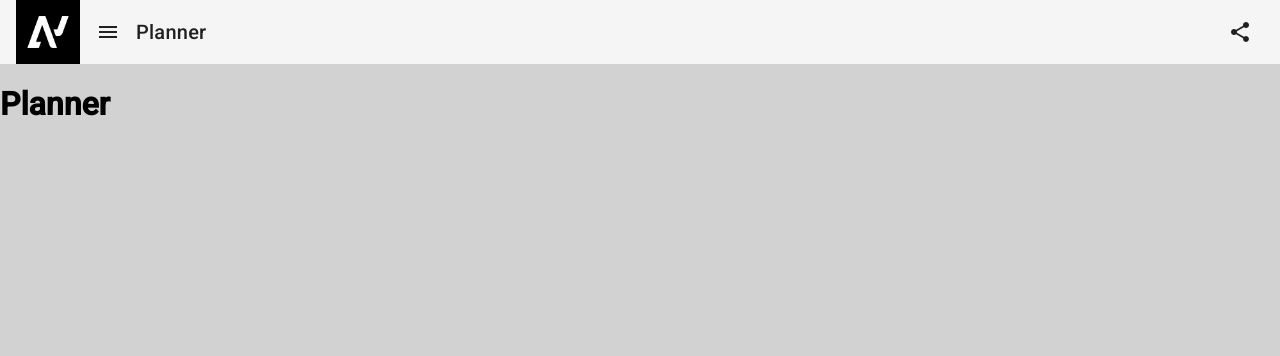
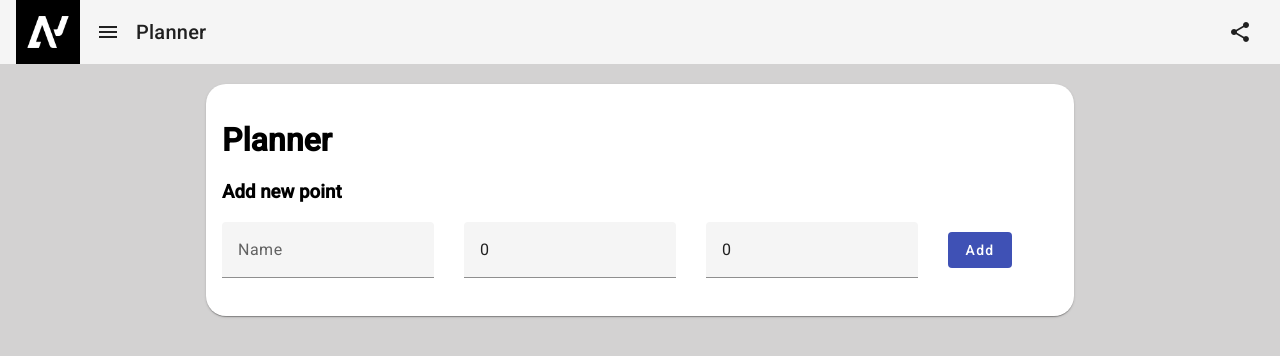
Before and after one commit to Aiurciuc/mission-planner, an Angular app: page /planner in a window 1280 px wide. Shown: the top 356 px of the page. Built offline with nearby package versions, Linux system fonts and the light colour scheme.

Commit message:
MPL-1004 :  Add new point form

```diff
--- /dev/null
+++ b/src/app/feature/planner/components/new-point/new-point.component.html
@@ -0,0 +1,31 @@
+<form
+    [formGroup]="pointForm"
+    (ngSubmit)="onSubmit()"
+    class="new-point"
+  >
+    <mat-form-field>
+      <input matInput type="text" formControlName="name" placeholder="Name" />
+      @if (pointForm.get('name')?.hasError('required')) {
+        <mat-error>Name is required</mat-error>
+      }
+    </mat-form-field>
+
+    <mat-form-field>
+      <input matInput type="number" formControlName="xPoint" placeholder="X" />
+
+      @if (pointForm.get('xPoint')?.hasError('required')) {
+        <mat-error>X is required</mat-error>
+
+
+      }
+    </mat-form-field>
+
+    <mat-form-field>
+      <input matInput type="number" formControlName="yPoint" placeholder="Y" />
+      @if (pointForm.get('xPoint')?.hasError('required')) {
+        <mat-error>Y is required</mat-error>
+
+      }
+    </mat-form-field>
+    <button mat-flat-button color="primary" type="submit">Add</button>
+  </form>
--- /dev/null
+++ b/src/app/feature/planner/components/new-point/new-point.component.scss
@@ -0,0 +1,5 @@
+.new-point {
+    display: flex;
+    gap: 30px;
+    align-items: baseline;
+  }
--- /dev/null
+++ b/src/app/feature/planner/components/new-point/new-point.component.ts
@@ -0,0 +1,34 @@
+import { Component, output } from '@angular/core';
+import {  FormGroup, FormControl, Validators, FormsModule, ReactiveFormsModule } from '@angular/forms';
+import { MatButtonModule } from '@angular/material/button';
+import { MatFormFieldModule } from '@angular/material/form-field';
+import { MatInputModule } from '@angular/material/input';
+import { Point } from '@shared/models/Points';
+
+@Component({
+  selector: 'app-new-point',
+  standalone: true,
+  imports: [FormsModule,
+    MatFormFieldModule,
+    MatInputModule,
+    ReactiveFormsModule,
+    MatButtonModule],
+  templateUrl: './new-point.component.html',
+  styleUrl: './new-point.component.scss'
+})
+export class NewPointComponent {
+  newPoint = output<Point>();
+
+  pointForm =  new FormGroup({
+    name: new FormControl('', [Validators.required]),
+    xPoint: new FormControl(0, [Validators.required]),
+    yPoint: new FormControl(0, [Validators.required])
+
+  });
+
+  onSubmit () {
+    if(this.pointForm.valid) {
+      this.newPoint.emit(this.pointForm.value as Point);
+    }
+  }
+}
--- a/src/app/feature/planner/planner.component.html
+++ b/src/app/feature/planner/planner.component.html
@@ -1 +1,9 @@
-<h1>{{title}}</h1>
+<app-layout>
+  <h1>{{ title }}</h1>
+
+  <section>
+    <h3>Add new point</h3>
+    <app-new-point (newPoint)="onAddNewPoint($event)"/>
+  </section>
+
+</app-layout>
--- a/src/app/feature/planner/planner.component.ts
+++ b/src/app/feature/planner/planner.component.ts
@@ -1,14 +1,34 @@
 import { Component, inject } from '@angular/core';
+import { FormControl, FormGroupDirective, NgForm } from '@angular/forms';
+import { ErrorStateMatcher } from '@angular/material/core';
+
 import { ActivatedRoute } from '@angular/router';
+import { LayoutComponent } from '@shared/components/layout/layout.component';
+import { NewPointComponent } from './components/new-point/new-point.component';
+import { Point } from '@shared/models/Points';
+
+export class MyErrorStateMatcher implements ErrorStateMatcher {
+  isErrorState(control: FormControl | null, form: FormGroupDirective | NgForm | null): boolean {
+    const isSubmitted = form && form.submitted;
+    return !!(control && control.invalid && (control.dirty || control.touched || isSubmitted));
+  }
+}
 
 @Component({
   selector: 'app-planner',
   standalone: true,
-  imports: [],
+  imports: [
+    LayoutComponent,
+    NewPointComponent
+  ],
   templateUrl: './planner.component.html',
-  styleUrl: './planner.component.scss'
+  styleUrl: './planner.component.scss',
 })
 export class PlannerComponent {
   activatedRoute = inject(ActivatedRoute);
   title = this.activatedRoute.snapshot.title || '';
+
+  onAddNewPoint(point: Point) {
+    console.log(point)
+  }
 }
--- a/src/app/shared/components/layout/layout.component.scss
+++ b/src/app/shared/components/layout/layout.component.scss
@@ -4,6 +4,7 @@
   align-items: center;
   margin: 20px;
   .layout{
+    min-width: 70%;
     border-radius: 20px;
   }
 }
--- /dev/null
+++ b/src/app/shared/models/Points.ts
@@ -0,0 +1,5 @@
+export interface Point {
+  name: string;
+  xPoint: number;
+  yPoint: number
+}
```
Also changed, not shown: 1 other file (tests, documents, lock files or other folders).
